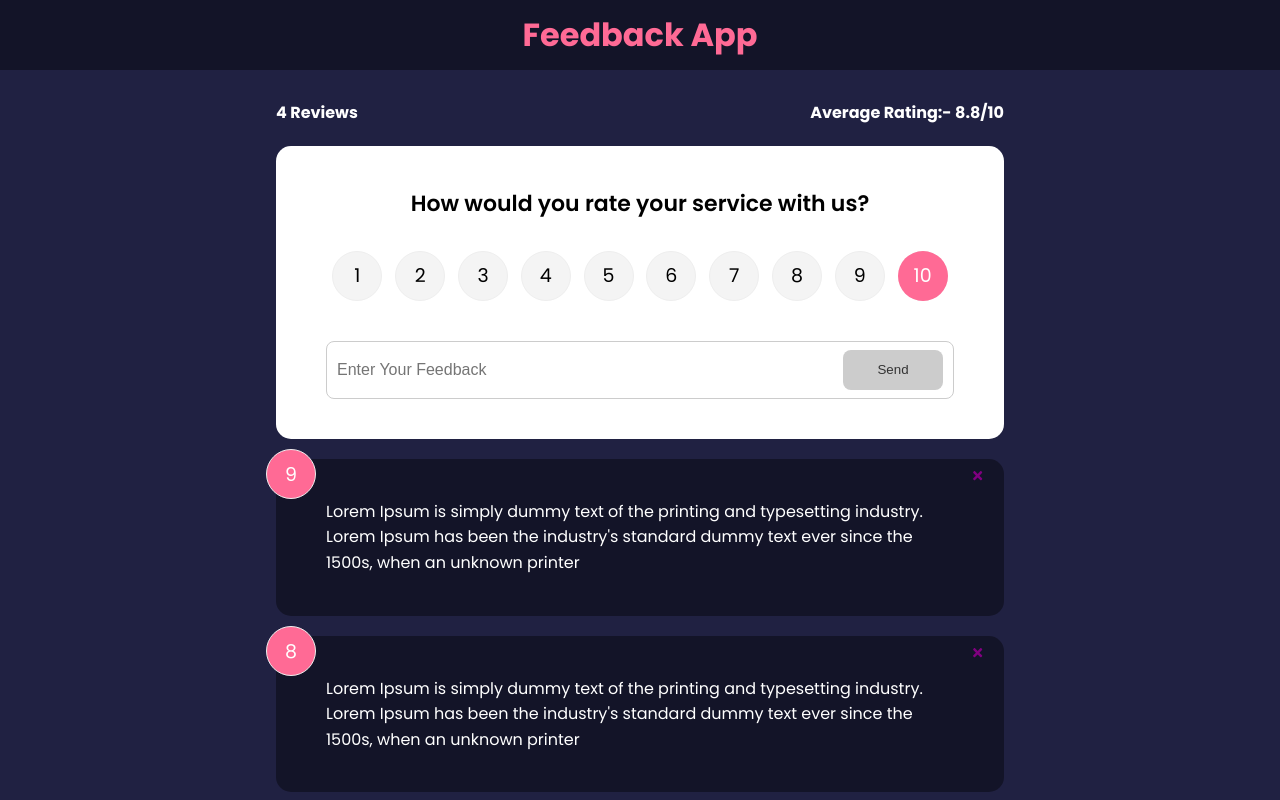
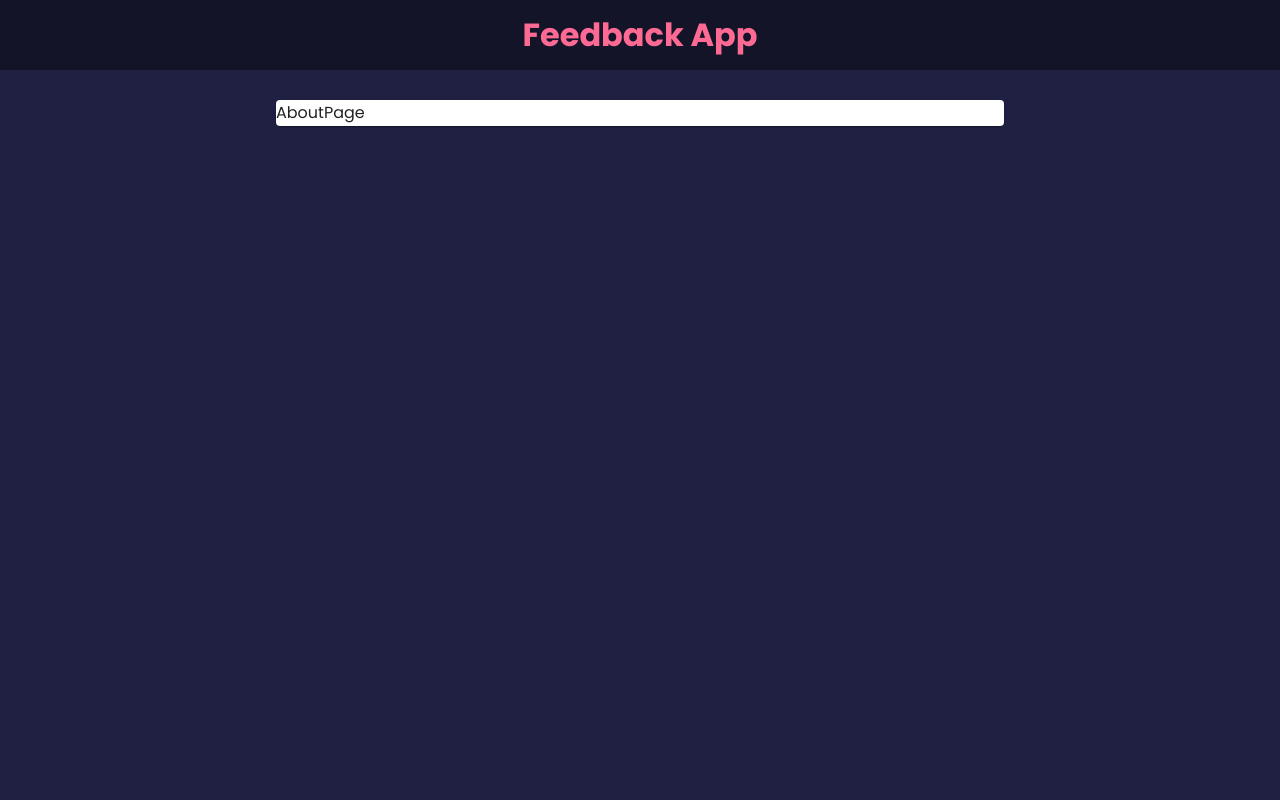
Before and after one commit to Shatakshi-Shukla-Github/Feedback-App, a React (Create React App) app: page /about in a window 1280 px wide. Shown: the top 800 px of the page. Built offline with nearby package versions, Linux system fonts and the light colour scheme.

Commit message:
Added a Route to the About Page

```diff
--- a/package.json
+++ b/package.json
@@ -17,6 +17,7 @@
     "react": "^19.2.4",
     "react-dom": "^19.2.4",
     "react-icons": "^5.5.0",
+    "react-router-dom": "^7.13.0",
     "react-scripts": "5.0.1",
     "uuid": "^13.0.0",
     "web-vitals": "^2.1.4"
--- a/src/App.js
+++ b/src/App.js
@@ -4,8 +4,10 @@
 import FeedbackData from "./data/FeedbackData";
 import FeedbackStats from "./components/FeedbackStats";
 import FeedbackForm from "./components/FeedbackForm";
+import AboutPage from './pages/AboutPage';
 import {useState} from "react";
 import {v4 as uuidv4} from "uuid";
+import {BrowserRouter as Router,Route,Routes} from "react-router-dom";
 function App() {
   const [feedback,setFeedback]=useState(FeedbackData);
   const deleteFeedback=(id)=>{
@@ -18,14 +20,22 @@
     setFeedback([newFeedback,...feedback])
   }
   return(
-   <>
+   <Router>
     <Header/>
     <div className="container">
-      <FeedbackStats feedback={feedback}/>
+      <Routes>
+      <Route exact path="/" element={
+        <>
+          <FeedbackStats feedback={feedback}/>
       <FeedbackForm handleAdd={addFeedback}/>
       <FeedbackList feedback={feedback} handleDelete={deleteFeedback}/>
+        </>
+      }>
+      </Route>
+      <Route path="/about" element={<AboutPage/>}/>
+    </Routes>
     </div>
-    </>
+    </Router>
   );
 }
 
--- /dev/null
+++ b/src/pages/AboutPage.jsx
@@ -0,0 +1,6 @@
+import Card from "@mui/material/Card";
+function AboutPage() {
+  return <Card>AboutPage</Card>;
+}
+
+export default AboutPage;
```
Also changed, not shown: 1 other file (tests, documents, lock files or other folders).
